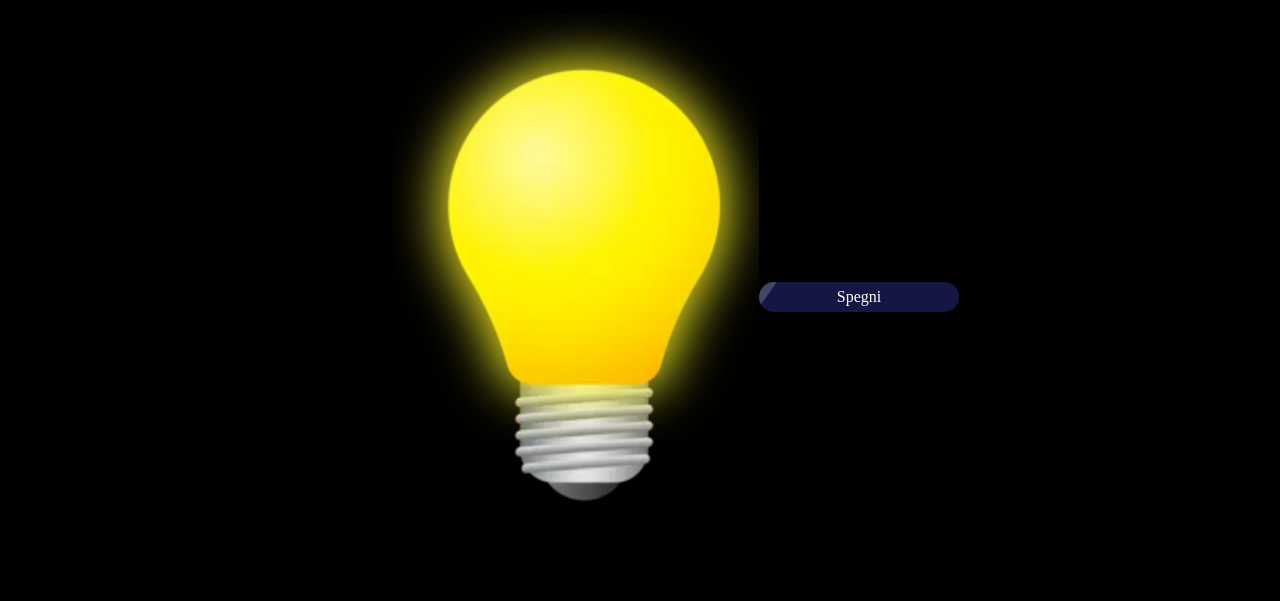
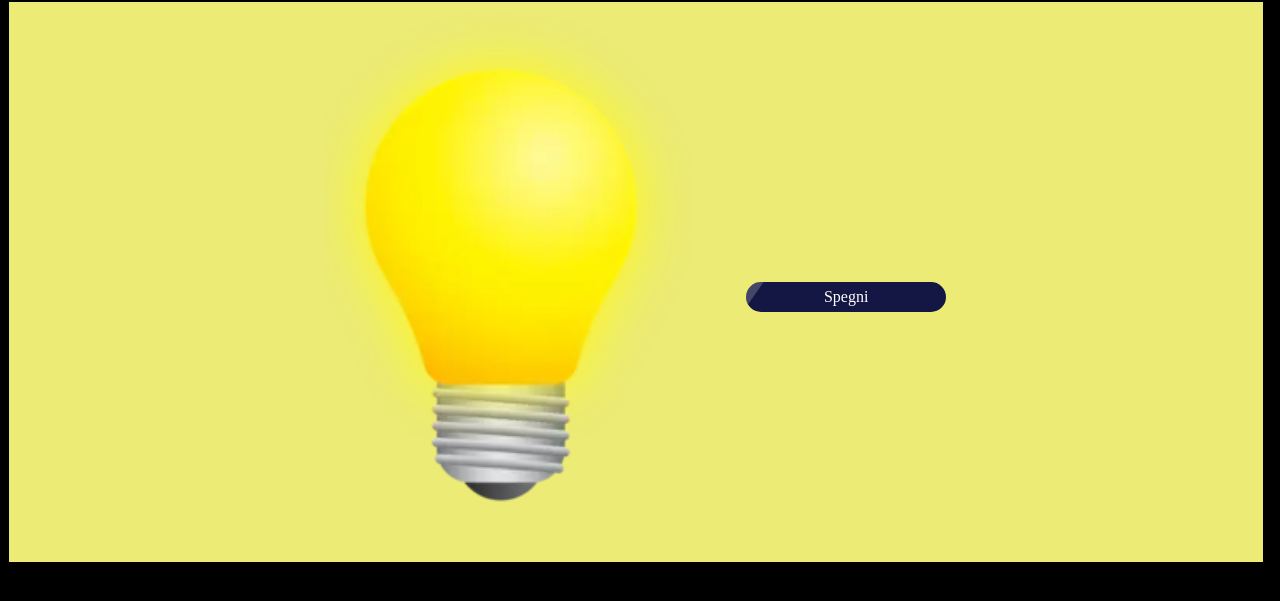
Before and after one commit to AndySMT/js-dom-1, a plain HTML site: page index.html in a window 1280 px wide. Both pictures are taken after a click on the button "Accendi". Shown: the part 79-680 px from the top of the page. Drawn offline with Linux system fonts and the light colour scheme.

Commit message:
fixed lamp rotation

```diff
--- a/script.js
+++ b/script.js
@@ -1,7 +1,9 @@
 let on_off = document.getElementById("btn");
 let image = document.getElementById("image");
+let background = document.querySelector(".container");
 on_off.addEventListener("click", onOff);
 function onOff() {
+  background.classList.toggle("light");
   if (image.src.includes("white_lamp")) {
     image.src = "img/yellow_lamp.png";
     image.alt = "Off";
--- a/style.css
+++ b/style.css
@@ -5,11 +5,11 @@ h1 {
   display: flex;
   text-align: center;
   justify-content: center;
-  width: 100vw;
+  width: 97vw;
   color: yellowgreen;
 }
 .container {
-  width: 100vw;
+  width: 98vw;
   height: 70vh;
   display: flex;
   text-align: center;
@@ -26,6 +26,12 @@ h1 {
   position: relative;
   top: 50%;
   border-radius: 30px;
+}
+.light {
+  background-color: rgb(235, 235, 118);
+}
+.light #image {
+  transform: rotateY(-180deg);
 }
 
 button {
```
